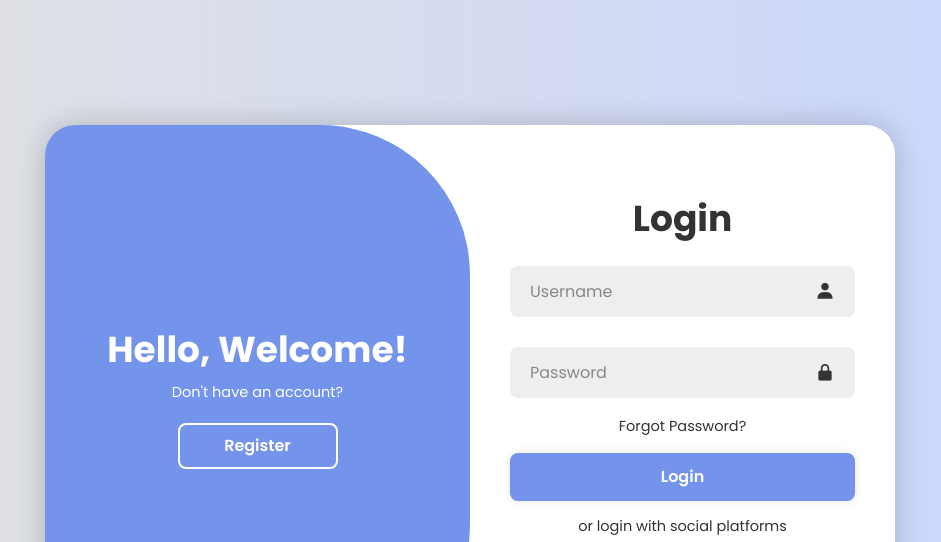
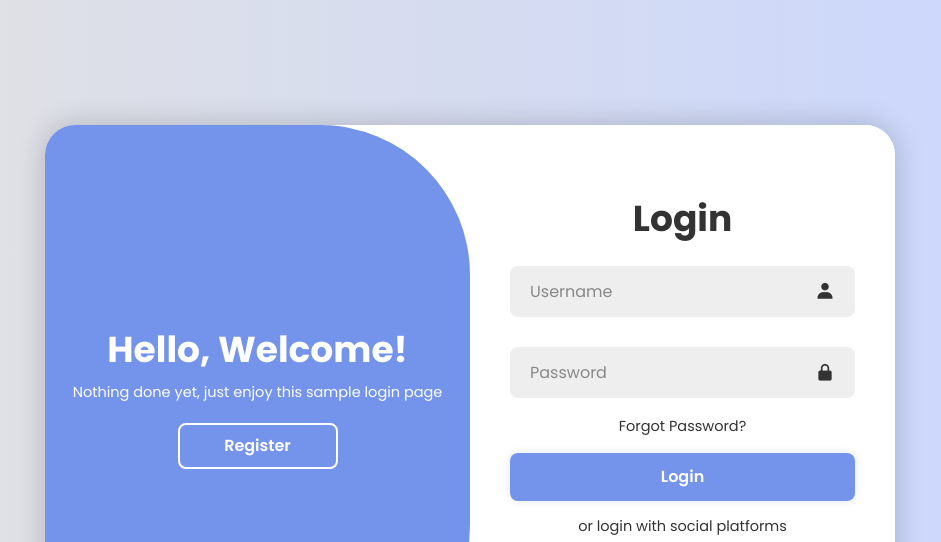
Before and after one commit to SinanSaifee/booking-site-app-doc, a plain HTML site: page index.html in a window 1280 px wide. Shown: the top 542 px of the page, without its empty margins (170-1111 px from the left). Drawn offline with nearby package versions, Linux system fonts and the light colour scheme.

Commit message:
Update index.html

```diff
--- a/index.html
+++ b/index.html
@@ -304,13 +304,13 @@ form{ width: 100%; }
         <div class="toggle-box">
             <div class="toggle-panel toggle-left">
                 <h1>Hello, Welcome!</h1>
-                <p>Don't have an account?</p>
+                <p>Nothing done yet, just enjoy this sample login page</p>
                 <button class="btn register-btn">Register</button>
             </div>
 
             <div class="toggle-panel toggle-right">
                 <h1>Welcome Back!</h1>
-                <p>Already have an account?</p>
+                <p>Nothing done yet, just enjoy this sample login page?</p>
                 <button class="btn login-btn">Login</button>
             </div>
         </div>
```
